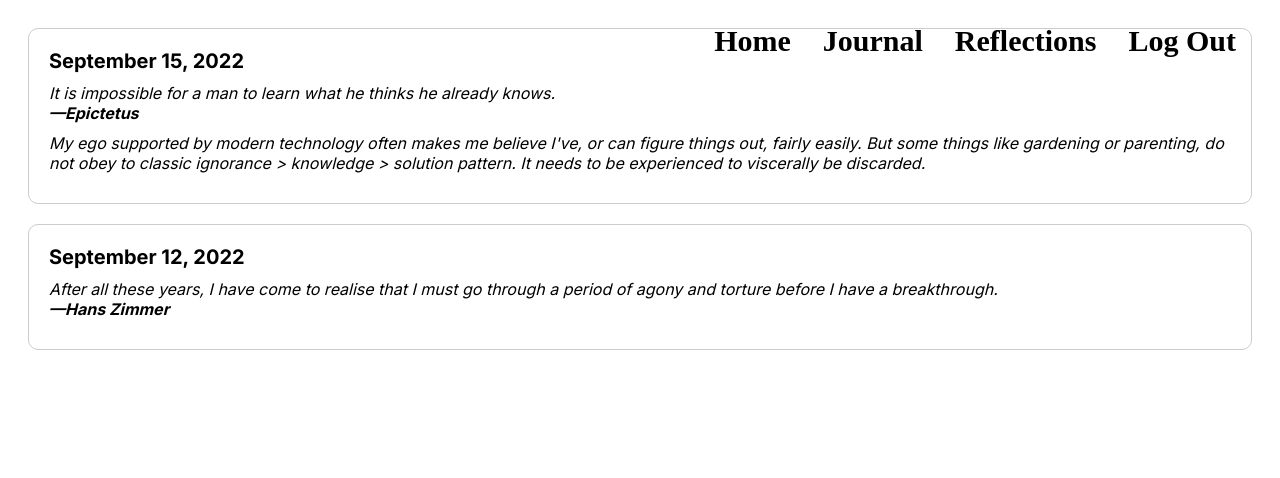
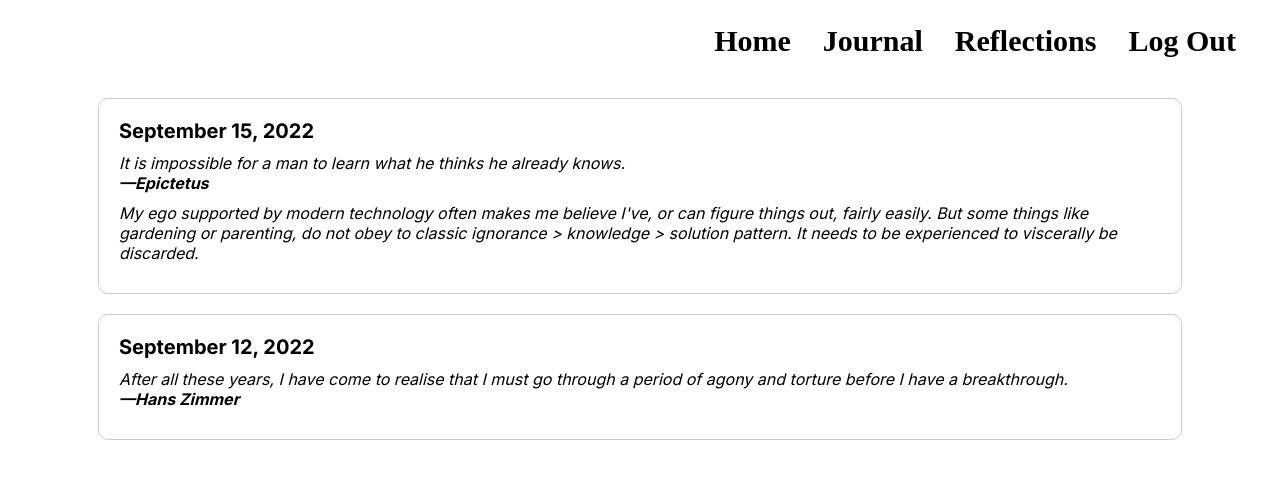
Before and after one commit to asorto007/my-app, a Next.js app: page /reflections in a window 1280 px wide. Shown: the top 478 px of the page. Built offline with nearby package versions, Linux system fonts and the light colour scheme.

Commit message:
fixed padding on reflections tab thingy

```diff
--- a/app/reflections/page.jsx
+++ b/app/reflections/page.jsx
@@ -86,7 +86,7 @@ const Reflections = () => {
       </div>
 
       {/* Entry Display */}
-      <div style={{ padding: "20px" }}>
+      <div style={{ padding: "90px" }}>
         {entries.map((entry) => (
           <div
             key={entry.date}
```
